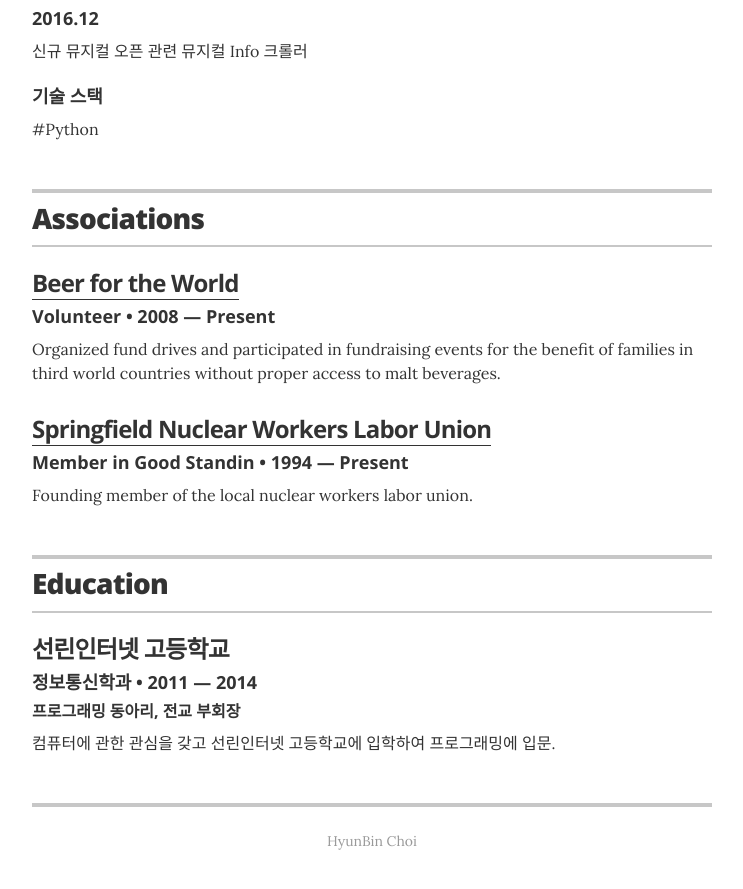
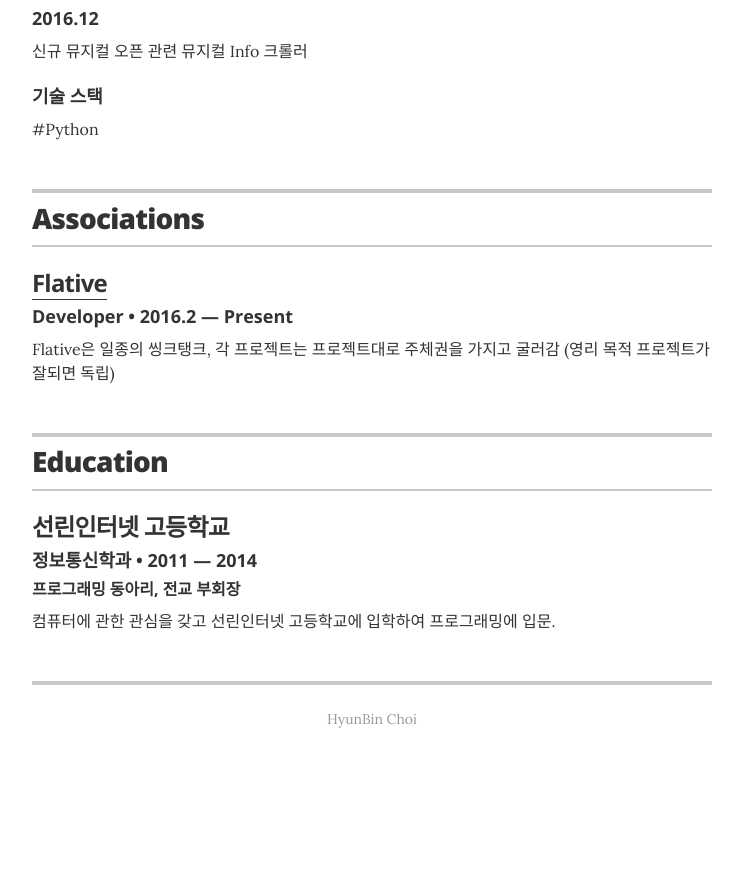
Before and after one commit to bingl2/resume, a Jekyll site: the page built from index.html, in a window 1280 px wide and 900 px high, scrolled down 2897 px. Shown: the top 889 px of the window, without its empty margins (268-1011 px from the left). Built offline with Jekyll 4.4.1, drawn with Linux system fonts in a browser that asks for light colours; after the commit the page ends 3675 px from its top, so only the background shows below that.

Commit message:
참여 그룹 Flative 추가

```diff
--- a/_data/associations.yml
+++ b/_data/associations.yml
@@ -1,11 +1,5 @@
 # Associations
-- organization: Beer for the World
-  role: Volunteer
-  year: 2008 &mdash; Present
-  summary: Organized fund drives and participated in fundraising events for the benefit of families in third world countries without proper access to malt beverages.
-
-
-- organization: Springfield Nuclear Workers Labor Union
-  role: Member in Good Standin
-  year: 1994 &mdash; Present
-  summary: Founding member of the local nuclear workers labor union.
+- organization: Flative
+  role: Developer
+  year: 2016.2 — Present
+  summary: Flative은 일종의 씽크탱크, 각 프로젝트는 프로젝트대로 주체권을 가지고 굴러감 (영리 목적 프로젝트가 잘되면 독립)
```
